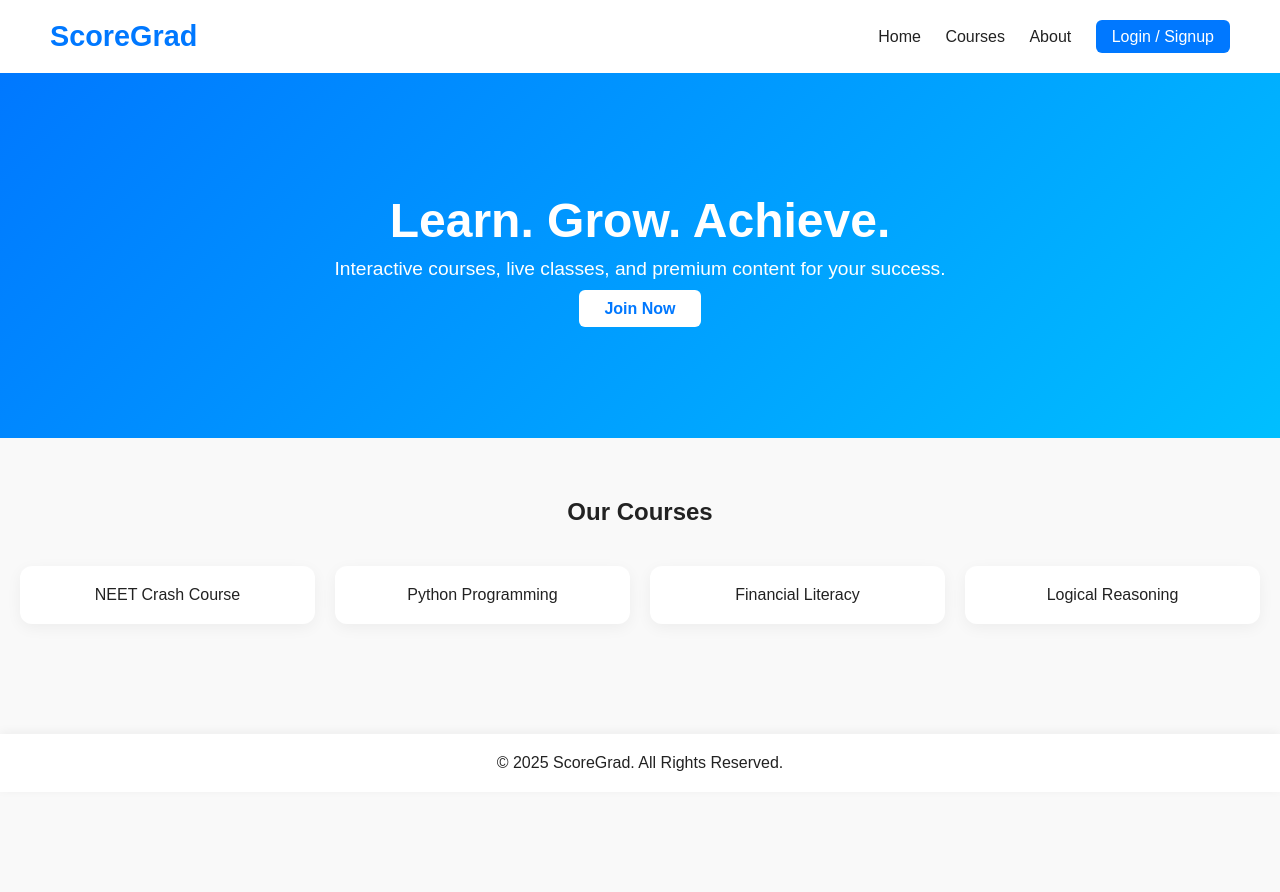
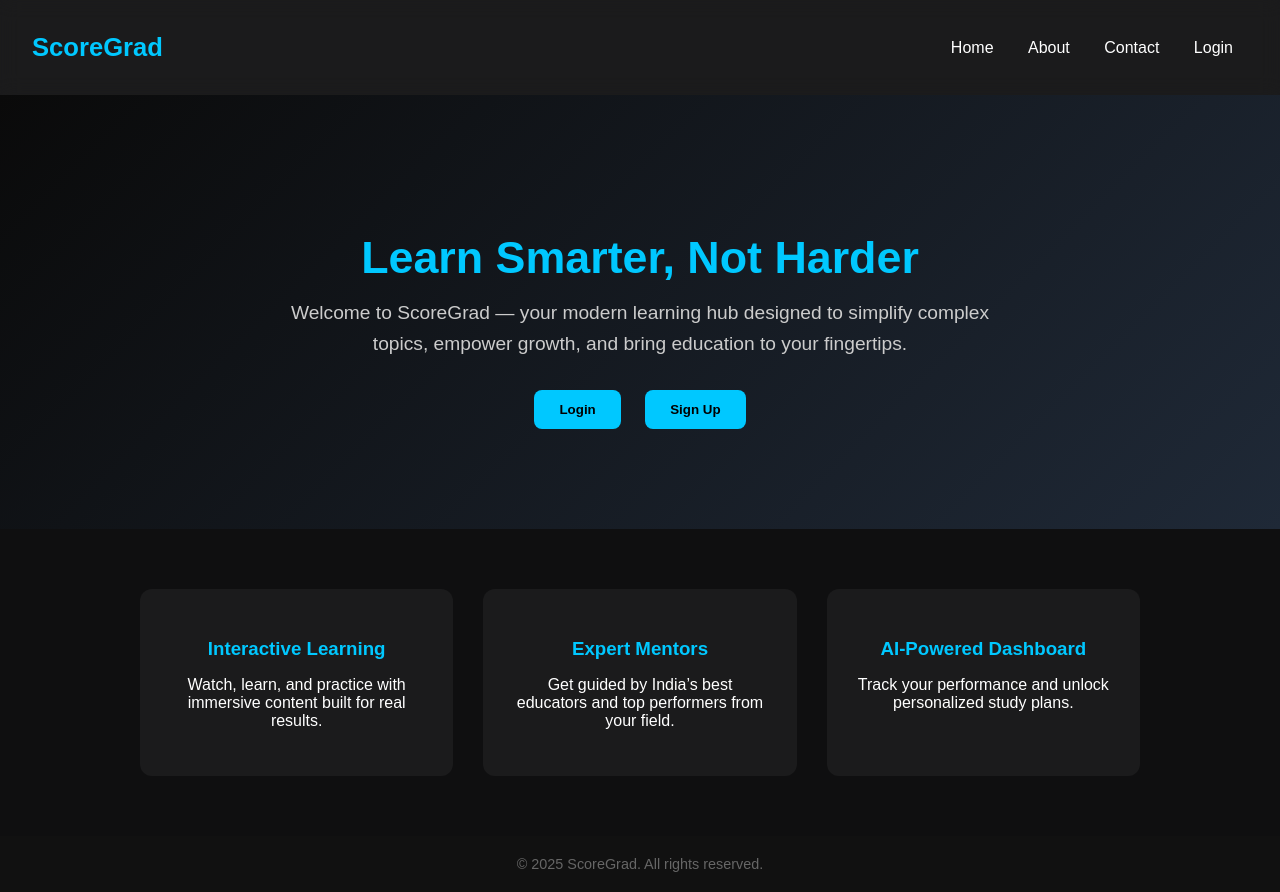
Before and after one commit to abhiscore/scoregrad, a plain HTML site: page index.html in a window 1280 px wide. Before the commit the page ends 800 px from the top, so only its background shows below. Drawn offline with Linux system fonts and the light colour scheme.

Commit message:
Update index.html

```diff
--- a/index.html
+++ b/index.html
@@ -1,44 +1,162 @@
 <!DOCTYPE html>
 <html lang="en">
 <head>
-  <meta charset="UTF-8">
-  <meta name="viewport" content="width=device-width, initial-scale=1.0">
-  <title>ScoreGrad - Learn. Grow. Achieve.</title>
-  <link rel="stylesheet" href="style.css">
+  <meta charset="UTF-8" />
+  <meta name="viewport" content="width=device-width, initial-scale=1.0" />
+  <title>ScoreGrad | Learn Smarter, Not Harder</title>
+  <style>
+    body {
+      font-family: 'Poppins', sans-serif;
+      margin: 0;
+      background: #0f0f10;
+      color: #fff;
+      overflow-x: hidden;
+    }
+
+    header {
+      background: rgba(255, 255, 255, 0.05);
+      backdrop-filter: blur(10px);
+      padding: 1rem 2rem;
+      display: flex;
+      justify-content: space-between;
+      align-items: center;
+      position: sticky;
+      top: 0;
+      z-index: 10;
+    }
+
+    header h1 {
+      color: #00c8ff;
+      font-weight: 700;
+      font-size: 1.6rem;
+    }
+
+    nav a {
+      color: #fff;
+      text-decoration: none;
+      margin: 0 15px;
+      font-weight: 500;
+      transition: color 0.3s;
+    }
+
+    nav a:hover {
+      color: #00c8ff;
+    }
+
+    .hero {
+      text-align: center;
+      padding: 100px 20px;
+      background: linear-gradient(135deg, #0a0a0a, #1f2937);
+    }
+
+    .hero h2 {
+      font-size: 2.8rem;
+      margin-bottom: 15px;
+      color: #00c8ff;
+    }
+
+    .hero p {
+      font-size: 1.2rem;
+      color: #ccc;
+      max-width: 700px;
+      margin: auto;
+      line-height: 1.6;
+    }
+
+    .btn-container {
+      margin-top: 30px;
+    }
+
+    .btn {
+      padding: 12px 25px;
+      border: none;
+      border-radius: 8px;
+      background: #00c8ff;
+      color: #000;
+      font-weight: 600;
+      cursor: pointer;
+      margin: 0 10px;
+      transition: 0.3s;
+    }
+
+    .btn:hover {
+      background: #0099cc;
+    }
+
+    .features {
+      display: grid;
+      grid-template-columns: repeat(auto-fit, minmax(250px, 1fr));
+      gap: 30px;
+      padding: 60px 20px;
+      max-width: 1000px;
+      margin: auto;
+    }
+
+    .feature {
+      background: rgba(255, 255, 255, 0.05);
+      padding: 30px;
+      border-radius: 12px;
+      text-align: center;
+      transition: transform 0.3s;
+    }
+
+    .feature:hover {
+      transform: translateY(-8px);
+    }
+
+    .feature h3 {
+      color: #00c8ff;
+      margin-bottom: 10px;
+    }
+
+    footer {
+      background: #111;
+      text-align: center;
+      padding: 20px;
+      color: #666;
+      font-size: 0.9rem;
+    }
+  </style>
 </head>
 <body>
+
   <header>
-    <div class="logo">ScoreGrad</div>
+    <h1>ScoreGrad</h1>
     <nav>
-      <a href="#home">Home</a>
-      <a href="#courses">Courses</a>
-      <a href="#about">About</a>
-      <a href="login.html" class="btn">Login / Signup</a>
+      <a href="index.html">Home</a>
+      <a href="about.html">About</a>
+      <a href="contact.html">Contact</a>
+      <a href="login.html">Login</a>
     </nav>
   </header>
 
-  <section id="home" class="hero">
-    <div class="hero-text">
-      <h1>Learn. Grow. Achieve.</h1>
-      <p>Interactive courses, live classes, and premium content for your success.</p>
-      <a href="login.html" class="btn hero-btn">Join Now</a>
+  <section class="hero">
+    <h2>Learn Smarter, Not Harder</h2>
+    <p>Welcome to ScoreGrad — your modern learning hub designed to simplify complex topics, empower growth, and bring education to your fingertips.</p>
+    <div class="btn-container">
+      <a href="login.html"><button class="btn">Login</button></a>
+      <a href="signup.html"><button class="btn">Sign Up</button></a>
     </div>
   </section>
 
-  <section id="courses">
-    <h2>Our Courses</h2>
-    <div class="course-cards">
-      <div class="card">NEET Crash Course</div>
-      <div class="card">Python Programming</div>
-      <div class="card">Financial Literacy</div>
-      <div class="card">Logical Reasoning</div>
+  <section class="features">
+    <div class="feature">
+      <h3>Interactive Learning</h3>
+      <p>Watch, learn, and practice with immersive content built for real results.</p>
+    </div>
+    <div class="feature">
+      <h3>Expert Mentors</h3>
+      <p>Get guided by India’s best educators and top performers from your field.</p>
+    </div>
+    <div class="feature">
+      <h3>AI-Powered Dashboard</h3>
+      <p>Track your performance and unlock personalized study plans.</p>
     </div>
   </section>
 
   <footer>
-    <p>© 2025 ScoreGrad. All Rights Reserved.</p>
+    © 2025 ScoreGrad. All rights reserved.
   </footer>
 
-  <script src="script.js"></script>
 </body>
 </html>
```
